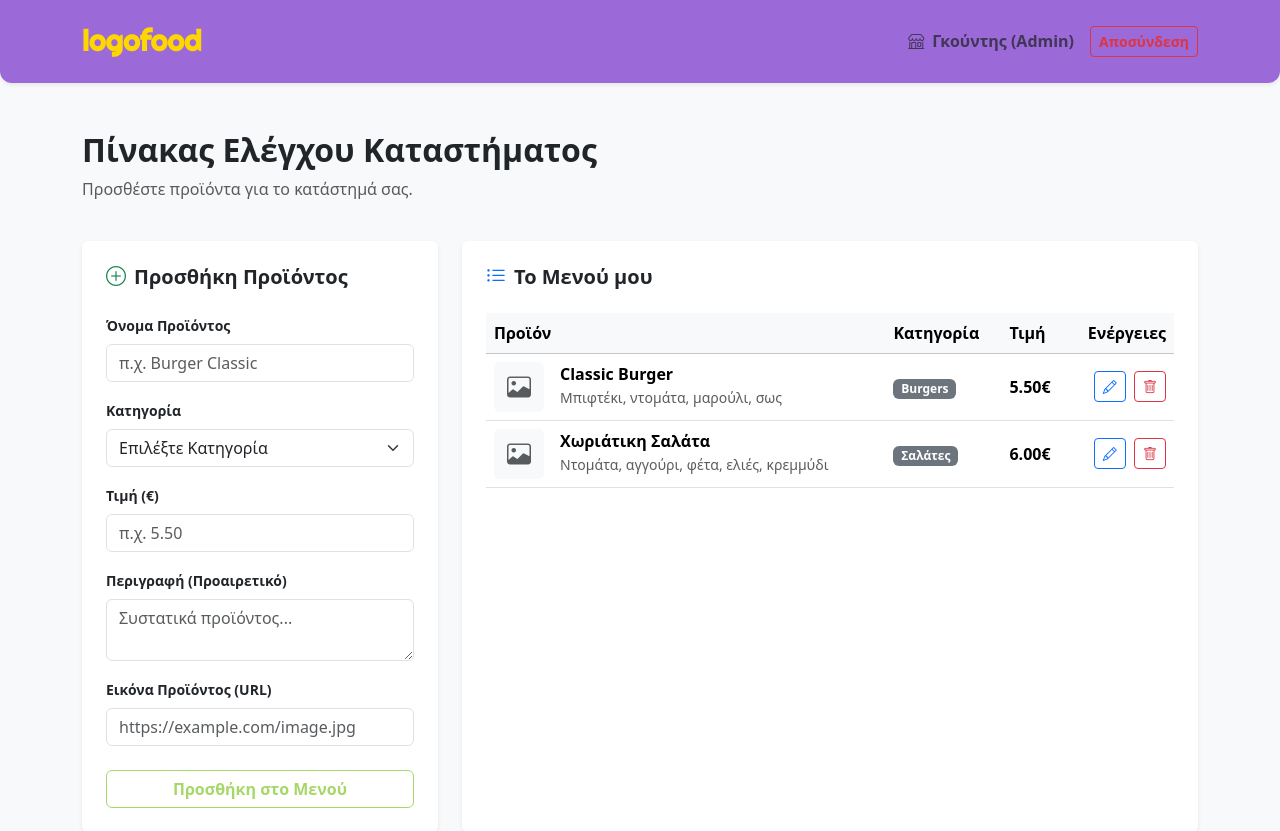
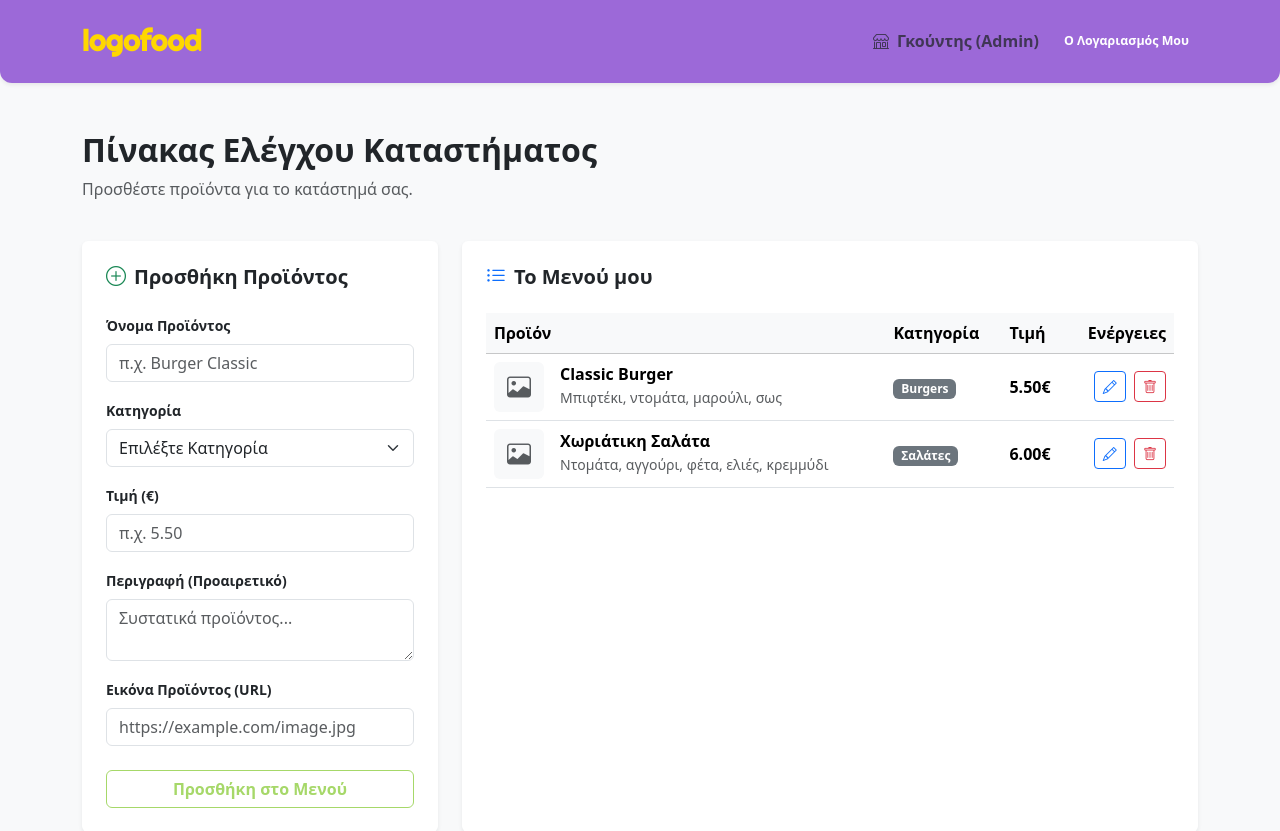
Before and after one commit to jimfil/onlineFoodDeliveryApplication, a web app: file pages/admin.html in a window 1280 px wide. Shown: the top 831 px of the page. Run offline with its HTML, style and script files only (its server is not run), Linux system fonts and the light colour scheme.

Commit message:
ο λογαριασμος μου added upper right

```diff
--- a/pages/admin.html
+++ b/pages/admin.html
@@ -23,7 +23,7 @@
             </h1>
             <div class="d-flex gap-3 align-items-center">
                 <span class="fw-bold text-muted"><i class="bi bi-shop me-2"></i>Γκούντης (Admin)</span>
-                <a href="login.html" class="btn btn-outline-danger btn-sm fw-bold">Αποσύνδεση</a>
+                <a href="login.html" class="btn btn-sm fw-bold text-auth">Ο Λογαριασμός Μου</a>
             </div>
         </div>
     </header>
```
